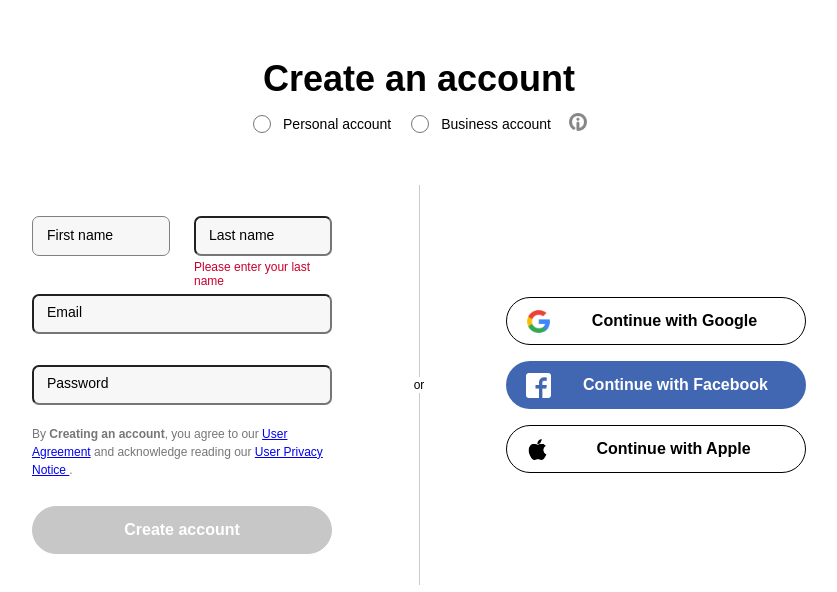
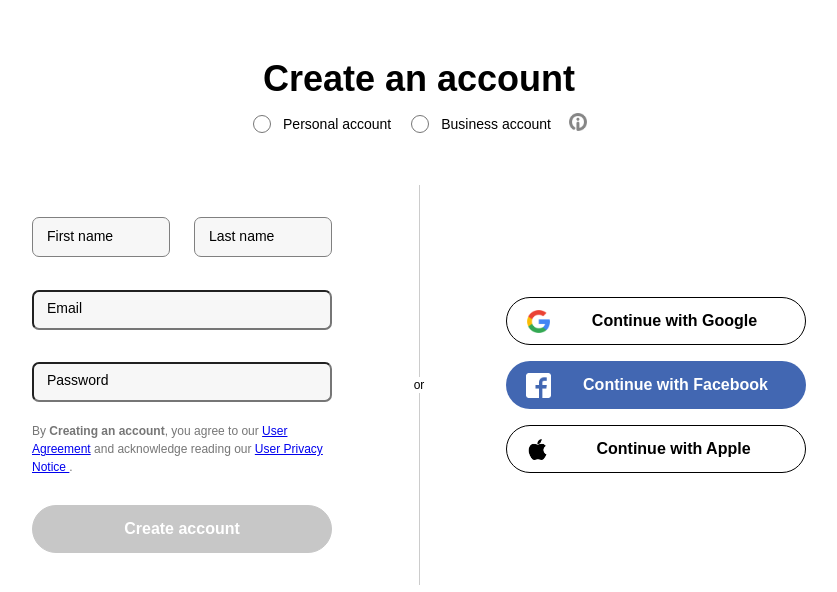
Before and after one commit to cybodt/login-form-ebay, a React (Vite) app: page /signuppersonal in a window 1280 px wide. Shown: the top 592 px of the page, without its empty margins (221-1058 px from the left). Built offline with nearby package versions, Linux system fonts and the light colour scheme; a web font is replaced by a local one.

Commit message:
share code on github

```diff
--- a/src/SignUpPersonal.css
+++ b/src/SignUpPersonal.css
@@ -44,7 +44,7 @@
 .sign-up-personal__first-and-last-name-errors {
   width: 100%;
   height: 31px;
-  display: grid;
+  display: flex;
   margin-top: -28px;
   margin-bottom: -28px;
 }
@@ -59,11 +59,11 @@
 }
 
 .sign-up-personal__first-name-error {
-  justify-self: left;
+  margin-right: auto;
 }
 
 .sign-up-personal__last-name-error {
-  justify-self: right;
+  margin-left: auto;
 }
 
 .sign-up-personal__email,
--- a/src/SignUpPersonal.jsx
+++ b/src/SignUpPersonal.jsx
@@ -4,9 +4,14 @@ import { Link } from 'react-router-dom';
 
 function SignUpPersonal() {
   const [outlineFName, setOutlineFName] = useState('none');
+  const [outlineLName, setOutlineLName] = useState('none');
   const [valueFName, setValueFName] = useState('');
+  const [valueLName, setValueLName] = useState('');
   const [warningBorderFName, setWarningBorderFName] = useState('1px solid gray');
+  const [warningBorderLName, setWarningBorderLName] = useState('1px solid gray');
+  const [namesErrorsContainer, setnamesErrorsContainer] = useState('none');
   const [displayErrorFName, setDisplayErrorFName] = useState('none');
+  const [displayErrorLName, setDisplayErrorLName] = useState('none');
 
   const handleChangeFirstName = (e) => {
     setValueFName(e.target.value);
@@ -21,10 +26,32 @@ function SignUpPersonal() {
     setOutlineFName('none');
     if (e.target.value === '') {
       setWarningBorderFName('1px solid #e0103a');
-      setDisplayErrorFName('inline-block');
+      setnamesErrorsContainer('flex');
+      setDisplayErrorFName('block');
     }
     else {
       setDisplayErrorFName('none');
+    }
+  };
+
+  const handleChangeLastName = (e) => {
+    setValueLName(e.target.value);
+  };
+
+  const handleFocusLastName = () => {
+    setWarningBorderLName('1px solid gray');
+    setOutlineLName('2px solid #0060df');
+  };
+
+  const handleFocusOutLastName = (e) => {
+    setOutlineLName('none');
+    if (e.target.value === '') {
+      setWarningBorderLName('1px solid #e0103a');
+      setnamesErrorsContainer('flex');
+      setDisplayErrorLName('block');
+    }
+    else {
+      setDisplayErrorLName('none');
     }
   };
 
@@ -54,10 +81,23 @@ function SignUpPersonal() {
               type='text'
               id='last-name'
               className='sign-up-personal__input-last-name'
+              value={valueLName}
+              onChange={handleChangeLastName}
+              onFocus={handleFocusLastName}
+              onBlur={handleFocusOutLastName}
+              style={{
+                outline: outlineLName,
+                border: warningBorderLName
+              }}
             />
           </div>
         </div>
-        <div className='sign-up-personal__first-and-last-name-errors'>
+        <div
+          className='sign-up-personal__first-and-last-name-errors'
+          style={{
+            display: namesErrorsContainer
+          }}
+        >
           <div
             className='sign-up-personal__first-name-error'
             style={{
@@ -66,7 +106,12 @@ function SignUpPersonal() {
           >
             Please enter your first name
           </div>
-          <div className='sign-up-personal__last-name-error'>
+          <div
+            className='sign-up-personal__last-name-error'
+            style={{
+              display: displayErrorLName
+            }}
+          >
             Please enter your last name
           </div>
         </div>
```
